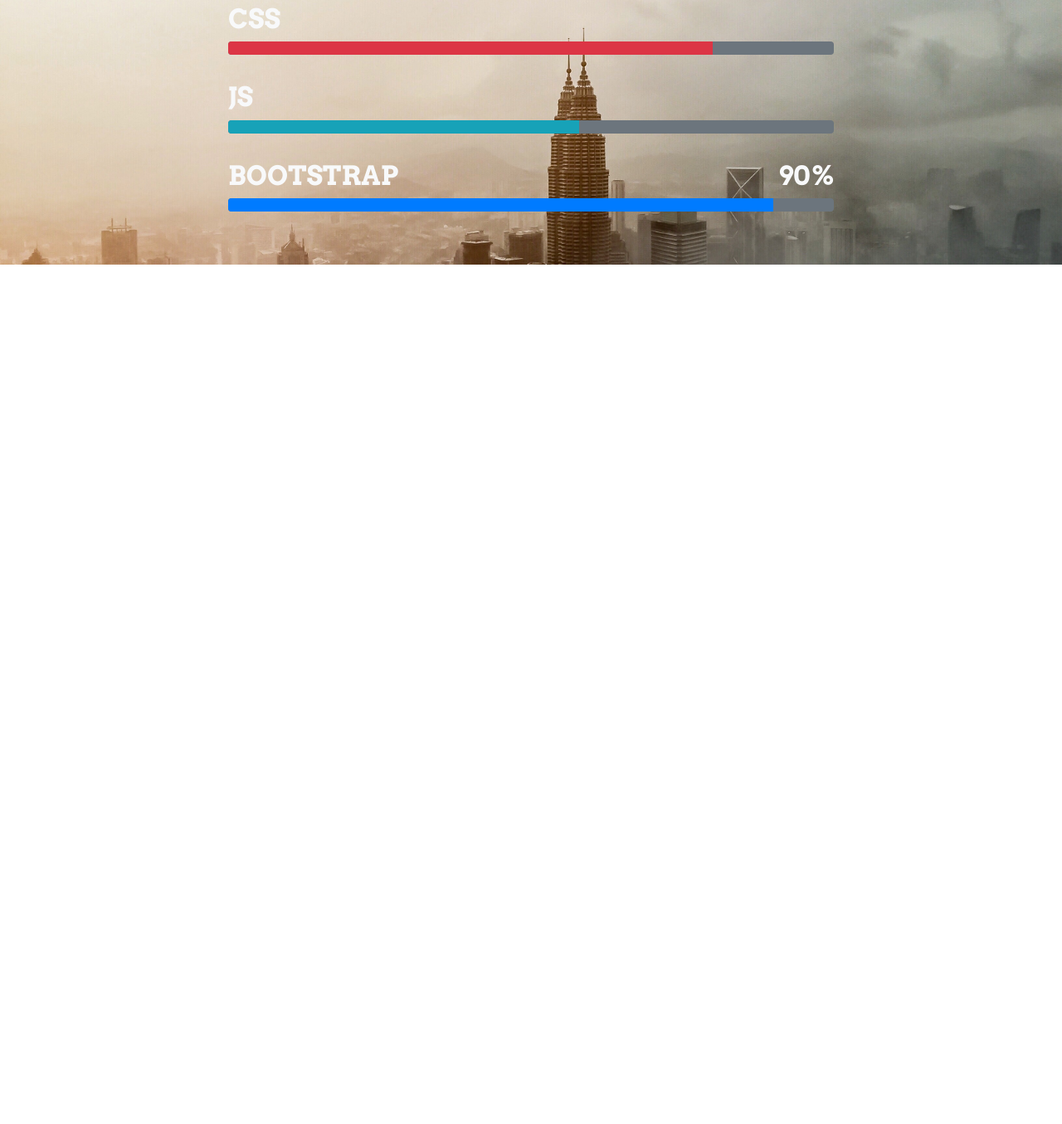
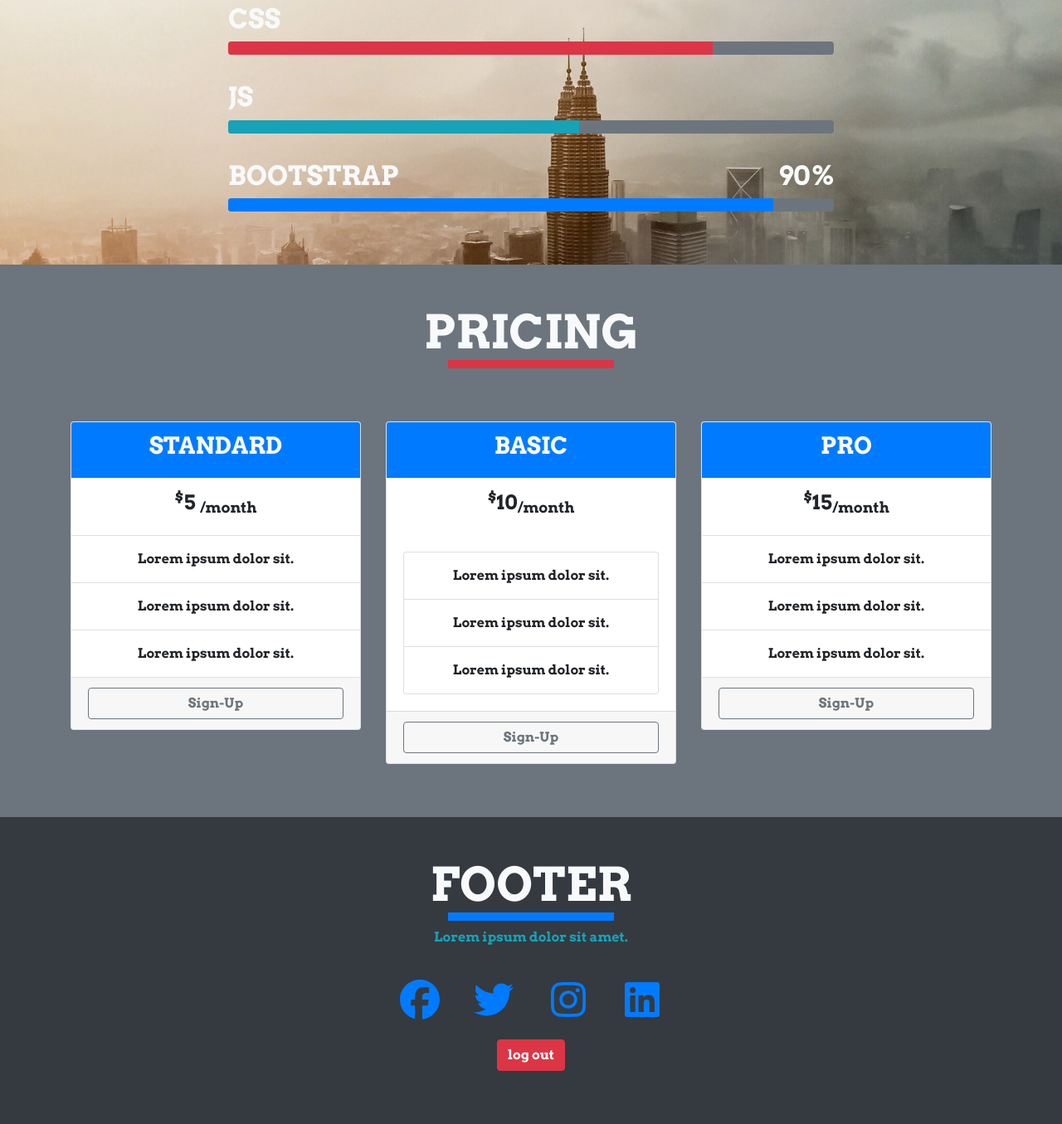
Before and after one commit to AdnanMohamed/WebDev, a plain HTML site: page setup/start.html in a window 1280 px wide. Shown: the part 7532-8887 px from the top of the page at 83% size. Before the commit the page ends 7851 px from the top, so only its background shows below. Drawn offline with Linux system fonts and the light colour scheme.

Commit message:
Price and footer done.

```diff
--- a/setup/start.html
+++ b/setup/start.html
@@ -611,6 +611,136 @@
     <!-- end of container -->
   </section>
   <!-- end of progress section -->
+
+  <!-- section Price -->
+  <section id="price" class="py-5 bg-secondary">
+    <div class="container">
+      <!-- title -->
+      <div class="row text-center mb-5">
+        <div class="col">
+          <h1 class="display-4 text-uppercase mb-0 text-light">
+            <strong>pricing</strong>
+          </h1>
+          <div class="underlined-text bg-danger"></div>
+        </div>
+      </div>
+      <!-- end of title -->
+
+      <div class="row">
+
+        <div class="col-md-4">
+            <div class="card my-3 text-center">
+
+              <div class="card-header bg-primary">
+                <h3 class="text-light text-uppercase">standard</h3>
+              </div>
+
+              <div class="card-title text-center m-auto p-3">
+                <p class="h4"><sup>$</sup>5 <sub>/month</sub></p>
+              </div>
+
+              <ul class="list-group list-group-flush">
+                <li class="list-group-item py-3">Lorem ipsum dolor sit.</li>
+                <li class="list-group-item py-3">Lorem ipsum dolor sit.</li>
+                <li class="list-group-item py-3">Lorem ipsum dolor sit.</li>
+              </ul>
+
+              <div class="card-footer">
+                <a href="#" class="btn btn-outline-secondary btn-block text-capitalize">sign-up</a>
+              </div>
+            </div>
+            <!-- end of card -->
+        </div>
+        <!-- end of card col-->
+
+        <div class="col-md-4 my-3">
+          <div class="card text-center">
+
+            <div class="card-header bg-primary">
+              <h3 class="text-light text-uppercase">basic</h3>
+            </div>
+
+            <div class="card-title text-center m-auto p-3">
+              <p class="h4"><sup>$</sup><strong>10</strong><sub>/month</sub></p>
+            </div>
+
+            <div class="card-body">
+              <ul class="list-group">
+                <li class="list-group-item py-3">Lorem ipsum dolor sit.</li>
+                <li class="list-group-item py-3">Lorem ipsum dolor sit.</li>
+                <li class="list-group-item py-3">Lorem ipsum dolor sit.</li>
+              </ul>
+            </div>
+
+            <div class="card-footer">
+              <a href="#" class="btn btn-outline-secondary btn-block text-capitalize">sign-up</a>
+            </div>
+          </div>
+          <!-- end of card -->
+        </div>
+        <!-- end of card col-->
+
+        <div class="col-md-4">
+          <div class="card my-3 text-center">
+
+            <div class="card-header bg-primary">
+              <h3 class="text-light text-uppercase">pro</h3>
+            </div>
+
+            <div class="card-title text-center m-auto p-3">
+              <p class="h4"><sup>$</sup>15<sub>/month</sub></p>
+            </div>
+
+            <ul class="list-group list-group-flush">
+              <li class="list-group-item py-3">Lorem ipsum dolor sit.</li>
+              <li class="list-group-item py-3">Lorem ipsum dolor sit.</li>
+              <li class="list-group-item py-3">Lorem ipsum dolor sit.</li>
+            </ul>
+
+            <div class="card-footer">
+              <a href="#" class="btn btn-outline-secondary btn-block text-capitalize">sign-up</a>
+            </div>
+          </div>
+          <!-- end of card -->
+        </div>
+        <!-- end of card col-->
+      </div>
+      <!-- end of cards row -->
+    </div>
+  </section>
+  <!-- end of price -->
+
+  <!-- footer -->
+  <footer class="p-5 bg-dark">
+    <div class="container">
+      <!-- title -->
+      <div class="row text-center mb-3">
+        <div class="col">
+          <h1 class="display-4 text-uppercase mb-0 text-light">
+            <strong>footer</strong>
+          </h1>
+          <div class="underlined-text bg-primary mb-2"></div>
+          <p class="text-info">Lorem ipsum dolor sit amet.</p>
+        </div>
+      </div>
+      <!-- end of title -->
+
+      <div class="row">
+        <div class="col text-center">
+          <a href="#" class="btn"><i class="fab fa-facebook fa-3x text-primary"></i></a>
+          <a href="#" class="btn"><i class="fab fa-twitter fa-3x text-primary"></i></a>
+          <a href="#" class="btn"><i class="fab fa-instagram fa-3x text-primary"></i></a>
+          <a href="#" class="btn"><i class="fab fa-linkedin fa-3x text-primary"></i></a>
+          <button type="button" class="btn btn-danger d-block mx-auto my-3" data-target="#modal"
+           data-toggle="modal">log out</button>
+        </div>
+      </div>
+    </div>
+  </footer>
+  <!-- end of footer -->
+
+  <!-- modal -->
+  <!-- end of modal -->
   <!-- jquery -->
   <script src="./js/jquery-3.5.1.min.js"></script>
   <!-- bootstrap js -->
```
